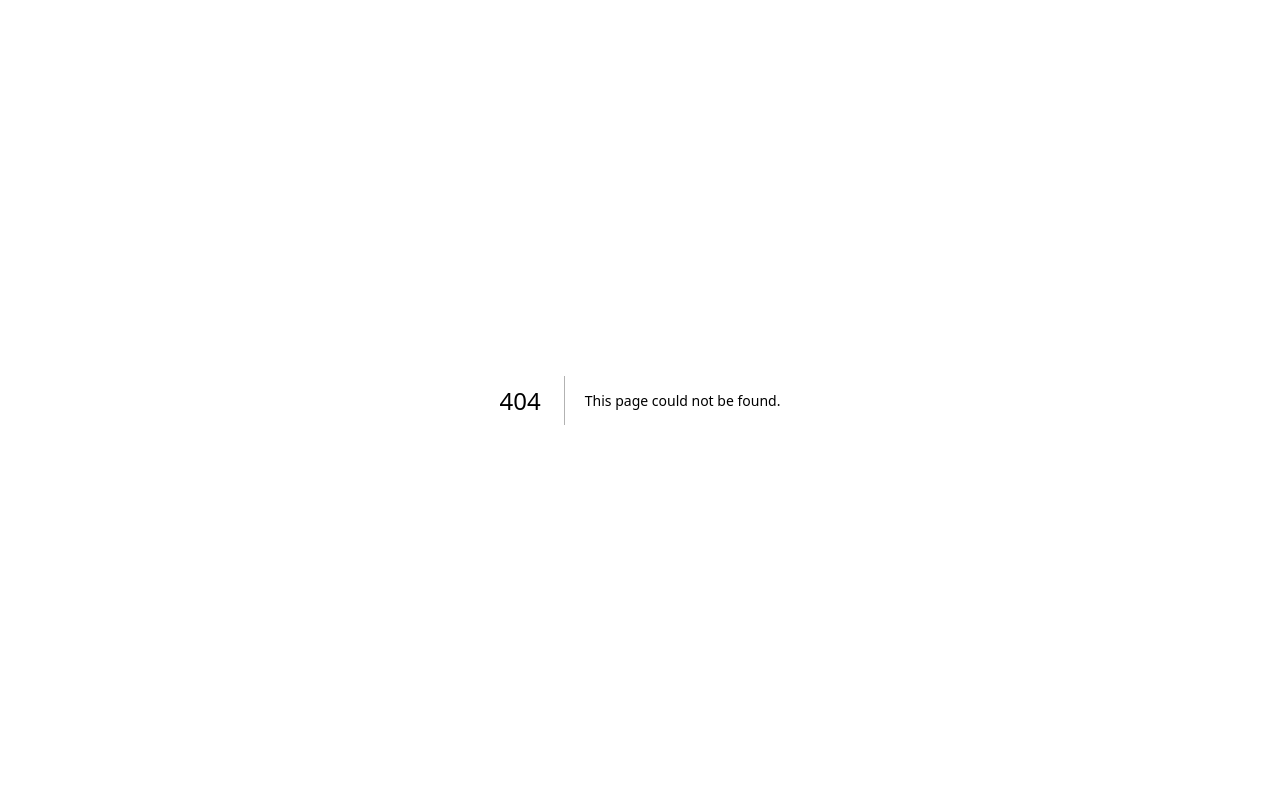
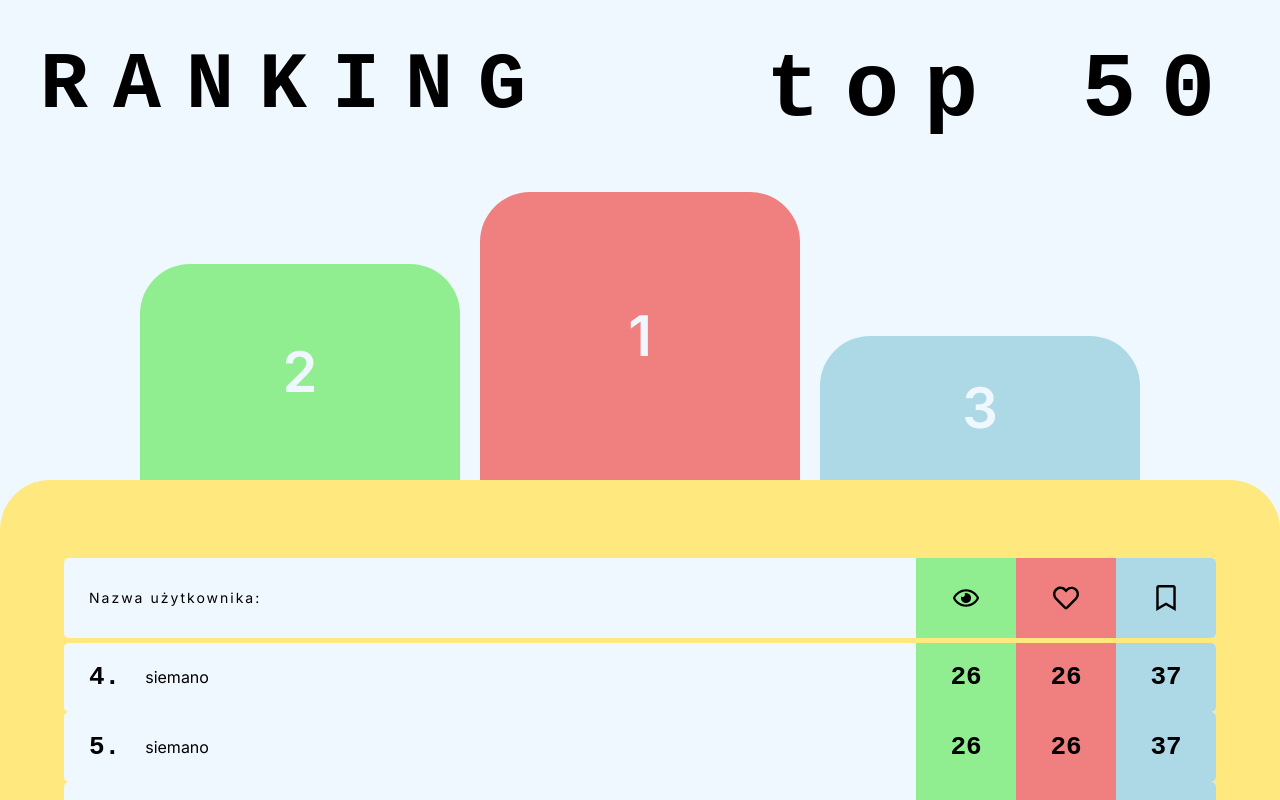
Before and after one commit to szymonzawrotny/codookola.pl, a Next.js app in the folder client/: page /ranking in a window 1280 px wide. Before the commit this address had no page. Shown: the top 800 px of the page. Built offline with nearby package versions, Linux system fonts and the light colour scheme.

Commit message:
add ranking page

```diff
--- /dev/null
+++ b/client/app/ranking/page.js
@@ -0,0 +1,97 @@
+"use client"
+import {useState, useEffect, useRef} from 'react';
+import { IoMdArrowDropup } from "react-icons/io";
+import "@/styles/rankingPage/rankingPage.scss"
+import { FaRegEye, FaRegHeart, FaRegBookmark } from "react-icons/fa";
+
+const Home = ()=>{
+
+    const topRef = useRef();
+    const [users,setUsers] = useState([
+        "","","","","","","","","","","","","","","","","","","","","","","","","","","","","","","","","","","","","","","","","","","","","","",""
+    ])
+
+     const handleScroll = () => {
+        const value = window.scrollY;
+        const title = document.querySelector(".title");
+        const box = document.querySelector(".toUp");
+        const users = [...document.querySelectorAll(".user")];
+
+        let scrollStep = 75;
+
+        const rotateValue = value / 15;
+        title.style.transform = `rotate(${rotateValue}deg)`;
+
+        users.forEach((user, index) => {
+            if (value > (index * scrollStep) + 50) {
+                if (!user.classList.contains("active")) {
+                    user.classList.add("active");
+                }
+            }
+        });
+
+        const docHeight = document.documentElement.scrollHeight;
+        const windowHeight = window.innerHeight;
+        if (value + windowHeight >= docHeight) {
+            users.forEach(user => {
+                if (!user.classList.contains("active")) {
+                    user.classList.add("active");
+                }
+            });
+        }
+
+        if (value > 500) box.classList.add("active");
+        else box.classList.remove("active");
+    };
+
+    const handleToUp = ()=>{
+        window.scrollTo(0,0);
+    }
+
+    useEffect(() => {
+        window.addEventListener("scroll", handleScroll);
+
+        return () => {
+            window.removeEventListener("scroll", handleScroll);
+        };
+    }, []);
+
+    const elements = users.map((one,index)=>{
+        return(
+            <div className="user" key={index}>
+                <span>{index+4}.</span>
+                siemano
+                <div className="space"></div>
+                <div className="views">26</div>
+                <div className="likes">26</div>
+                <div className="saves">37</div>
+            </div>
+        )
+    })
+
+    return(
+        <div className="rankingPage">
+            <div className="title">ranking</div>
+            <div className="title2">top 50</div>
+            <div className="top" ref={topRef}>
+                <div className="top2 bar">2</div>
+                <div className="top1 bar">1</div>
+                <div className="top3 bar">3</div>
+            </div>
+            <div className="ranking">
+                <div className="legend">
+                    <div className="userLegend">Nazwa użytkownika:</div>
+                    <div className="space"></div>
+                    <div className="viewsLegend"><FaRegEye /></div>
+                    <div className="likeLegend"><FaRegHeart /></div>
+                    <div className="saveLegend"><FaRegBookmark /></div>
+                </div>
+                <div className="container">
+                    {elements}
+                    <div className="toUp" onClick={handleToUp}> <IoMdArrowDropup/> </div>
+                </div>
+            </div>
+        </div>
+    )
+}
+export default Home;
--- a/client/layout/mapPage/interface/Menu.js
+++ b/client/layout/mapPage/interface/Menu.js
@@ -7,6 +7,7 @@ import "@/styles/mapPage/interface/menu.scss"
 import { MdOutlineManageAccounts,  MdOutlinePrivacyTip } from "react-icons/md";
 import { BiLogOutCircle } from "react-icons/bi";
 import { RiMapPinUserFill } from "react-icons/ri";
+import { PiRankingFill } from "react-icons/pi";
 
 
 const Menu = ({menuRef})=>{
@@ -32,6 +33,10 @@ const Menu = ({menuRef})=>{
                 <RiMapPinUserFill/>
                 Twoje wydarzenia
             </Link>
+            <Link href="/ranking" className="element">
+                <PiRankingFill />
+                Ranking
+            </Link>
             <Link href="/policy" className="element">
                 <MdOutlinePrivacyTip/>
                 Polityka prywatności
--- a/client/styles/mapPage/interface/panels/details.scss
+++ b/client/styles/mapPage/interface/panels/details.scss
@@ -99,7 +99,7 @@
                     opacity: .8;
                 }
                 .option.active{
-                    border-bottom:2px solid royalblue;
+                    border-bottom:2px solid lightblue;
                     color:royalblue;
                 }
             }
--- a/client/styles/mapPage/interface/panels/discover.scss
+++ b/client/styles/mapPage/interface/panels/discover.scss
@@ -117,7 +117,7 @@
                             }
                         }
                         .optionsPanel:hover{
-                            color:red;
+                            color:lightcoral;
                         }
                     }
                     .userData{
--- /dev/null
+++ b/client/styles/rankingPage/rankingPage.scss
@@ -0,0 +1,247 @@
+*{
+    margin:0;
+    padding:0;
+    box-sizing: border-box;
+}
+
+html{
+    scroll-behavior: smooth;
+}
+
+.rankingPage{
+    min-height: 500svh;
+    background-color: aliceblue;
+    display: flex;
+    flex-direction: column;
+    overflow: hidden;
+    .title{
+        cursor: default;
+        text-transform: uppercase;
+        font-size: 80px;
+        letter-spacing: 25px;
+        position: absolute;
+        top:40px;
+        left:40px;
+        font-weight: 700;
+        z-index:0;
+        font-family: "Geist Mono", monospace;
+    }
+    .title2{
+        font-size: 90px;
+        letter-spacing: 25px;
+        position: fixed;
+        top:40px;
+        right:40px;
+        font-weight: 700;
+        z-index:0;
+        font-family: "Geist Mono", monospace;
+    }
+    .top{
+        flex-basis: 60svh;
+        display: flex;
+        justify-content: center;
+        align-items: flex-end;
+        transition: .8s ease-in-out;
+        z-index:1;
+        .bar{
+            flex-basis: 25%;
+            height:50%;
+            margin: 0 10px 0 10px;
+            border-radius: 50px 50px 0 0;
+            display: flex;
+            justify-content: center;
+            align-items: center;
+            color: aliceblue;
+            font-size:56px;
+            font-weight: 600;
+            cursor: default;
+        }
+        .top2{
+            height:45%;
+            background-color: lightgreen;
+        }
+        .top1{
+            height:60%;
+            background-color: lightcoral;
+        }
+        .top3{
+            height:30%;
+            background-color: lightblue;
+        }
+    }
+    .ranking{
+        z-index:1;
+        background-color: #FFE97F;
+        border-radius: 50px 50px 0 0;
+        flex-grow:1;
+        display: flex;
+        flex-direction: column;
+        justify-content: center;
+        align-items: center;
+        .legend{
+            width:90%;
+            height:80px;
+            display: flex;
+            align-items: center;
+            background-color: aliceblue;
+            padding-left: 25px;
+            font-size:14px;
+            border-radius: 5px;
+            margin-bottom: 5px;
+            cursor: default;
+            overflow: hidden;
+            letter-spacing: 2px;
+            .space{
+                flex-grow: 1;
+            }
+            .viewsLegend,.likeLegend, .saveLegend{
+                width:100px;
+                height:100%;
+                display: flex;
+                justify-content: center;
+                align-items: center;
+                min-width:50px;
+                svg{
+                    font-size:26px;
+                }
+            }
+            .viewsLegend{
+                background-color: lightgreen;
+            }
+            .likeLegend{
+                background-color: lightcoral;
+            }
+            .saveLegend{
+                background-color: lightblue;
+            }
+        }
+        .container{
+            width:90%;
+            height:410svh;
+            display: flex;
+            flex-direction: column;
+            justify-content: space-around;
+            .user{
+                opacity:0;
+                transform: scale(0.95);
+                background-color: aliceblue;
+                border-radius: 5px;
+                height:80px;
+                display: flex;
+                justify-content: flex-start;
+                align-items: center;
+                transition: .5s ease-in-out;
+                cursor: default;
+                overflow: hidden;
+                span{
+                    margin: 0 25px 0 25px;
+                    font-size: 26px;
+                    font-weight: 700;
+                    font-family: "Geist Mono", monospace;
+                }
+                .space{
+                    flex-grow: 1;
+                }
+                .likes,.saves,.views{
+                    height:100%;
+                    width:100px;
+                    font-size: 26px;
+                    font-weight: 700;
+                    font-family: "Geist Mono", monospace;
+                    display: flex;
+                    justify-content: center;
+                    align-items: center;
+                    min-width:50px;
+                }
+                .views{
+                    background-color: lightgreen;
+                }
+                .likes{
+                    background-color: lightcoral;
+                }
+                .saves{
+                    background-color: lightblue;
+                }
+            }
+            .user.active{
+                opacity: 1;
+                transform: scale(1);
+            }
+        }
+    }
+    .toUp{
+        background-color: #222;
+        color:aliceblue;
+        font-size:32px;
+        width:50px;
+        height:50px;
+        position: fixed;
+        right:-50px;
+        top:80svh;
+        border-radius: 5px;
+        display: flex;
+        justify-content: center;
+        align-items: center;
+        transition: .5s ease-in-out;
+        cursor: pointer;
+    }
+    .toUp.active{
+        transform: translateX(-50px);
+    }
+}
+
+::-webkit-scrollbar {
+    width: 10px;
+}
+
+::-webkit-scrollbar-track {
+    background: #f1f1f1;
+}
+
+::-webkit-scrollbar-thumb {
+    background: #888;
+}
+
+::-webkit-scrollbar-thumb:hover
+{
+    background-color:#555;
+}
+
+@media (max-width:1050px){
+    .rankingPage{
+        .title{
+            font-size: 30px;
+            letter-spacing: 10px;
+        }
+        .title2{
+            font-size: 40px;
+            letter-spacing: 10px;
+            top:50px;
+        }
+        .top{
+            .bar{
+                margin: 0;
+                border-radius: 25px 25px 0 0;
+                flex-basis: 30%;
+            }
+        }
+        .ranking{
+            border-radius: 25px 25px 0 0;
+            .legend{
+                 .viewsLegend,.likeLegend, .saveLegend{
+                    width:60px;
+                    svg{
+                        font-size:18px;
+                    }
+                 }
+            }
+            .container{
+                .user{
+                    .likes,.saves,.views{
+                        width:60px;
+                    }
+                }
+            }
+        }
+    }
+}
```
